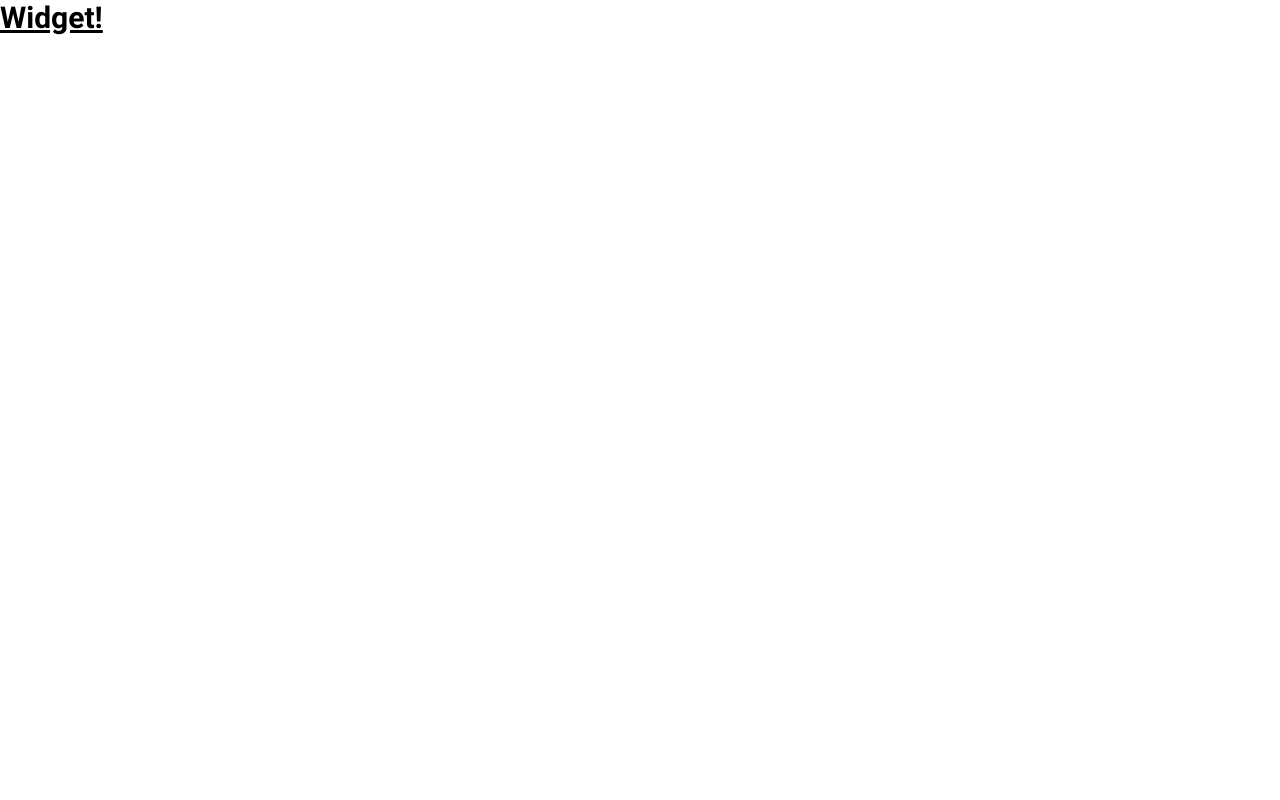
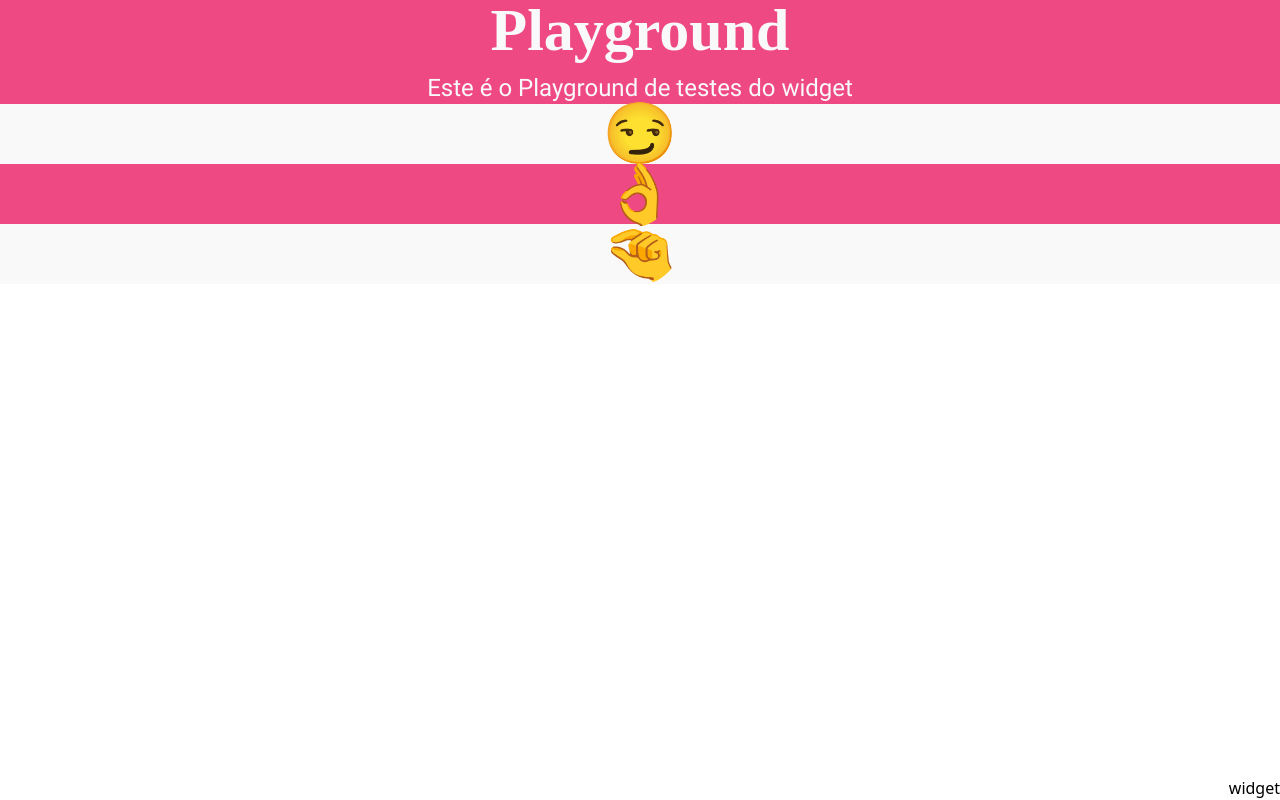
Before and after one commit to Welen1911/widget_feedbacker, a Vue app: page / in a window 1280 px wide. Built offline with nearby package versions, Linux system fonts and the light colour scheme.

Commit message:
Criado playground

```diff
--- a/package.json
+++ b/package.json
@@ -12,7 +12,8 @@
   "dependencies": {
     "animate.css": "^4.1.1",
     "axios": "^1.7.3",
-    "vue": "^3.2.13"
+    "vue": "^3.2.13",
+    "widget": "file:"
   },
   "devDependencies": {
     "@types/jest": "^27.0.1",
--- a/src/App.vue
+++ b/src/App.vue
@@ -1,5 +1,9 @@
+<script setup lang="ts">
+  import Widget from '@/views/Widget/index.vue';
+</script>
 <template>
   <h1 class="text-3xl font-bold underline">
     Widget!
   </h1>
+  <Widget/>
 </template>
--- a/src/main.ts
+++ b/src/main.ts
@@ -1,7 +1,17 @@
 import { createApp } from "vue";
 import App from "./App.vue";
+import { setup } from "./utils/bootstrap";
+
+import Playground from "@/views/Playground/index.vue";
 import "@/assets/css/tailwind.css";
 import "@/assets/css/fonts.css";
 import "animate.css";
 
-createApp(App).mount("#app");
+setup({
+  onProduction: () => {
+    createApp(App).mount("#app");
+  },
+  onDevelopment: () => {
+    createApp(Playground).mount("#app");
+  },
+});
--- /dev/null
+++ b/src/utils/bootstrap.ts
@@ -0,0 +1,13 @@
+interface SetupPayload {
+    onProduction: () => void;
+    onDevelopment: () => void;
+}
+
+export function setup ({onProduction, onDevelopment}: SetupPayload) {
+    if (process.env.NODE_ENV != 'production') {
+        onDevelopment();
+        return;
+    }
+
+    onProduction();
+}
--- /dev/null
+++ b/src/views/Playground/index.vue
@@ -0,0 +1,22 @@
+<script setup lang="ts">
+import Widget from '@/views/Widget/index.vue';
+
+
+</script>
+
+<template>
+    <div class="w-full h-3/4 flex flex-col justify-center items-center bg-brand-main">
+        <h1 class="text-6xl font-black text-brand-gray">Playground</h1>
+        <p class="text-2xl mt-3 font-regular text-brand-gray">Este é o Playground de testes do widget</p>
+    </div>
+    <div class="w-full h-3/4 flex flex-col justify-center items-center bg-brand-gray">
+        <h1 class="text-6xl font-black text-brand-graydark">😏</h1>
+    </div>
+    <div class="w-full h-3/4 flex flex-col justify-center items-center bg-brand-main">
+        <h1 class="text-6xl font-black text-brand-gray">👌</h1>
+    </div>
+    <div class="w-full h-3/4 flex flex-col justify-center items-center bg-brand-gray">
+        <h1 class="text-6xl font-black text-brand-graydark">🤏</h1>
+    </div>
+    <Widget/>
+</template>
--- /dev/null
+++ b/src/views/Widget/index.vue
@@ -0,0 +1,9 @@
+<script setup>
+
+</script>
+
+<template>
+    <div class="fixed bottom-0 right-0">
+        widget
+    </div>
+</template>
```
Also changed, not shown: .eslintrc.js, 1 other file (tests, documents, lock files or other folders).
